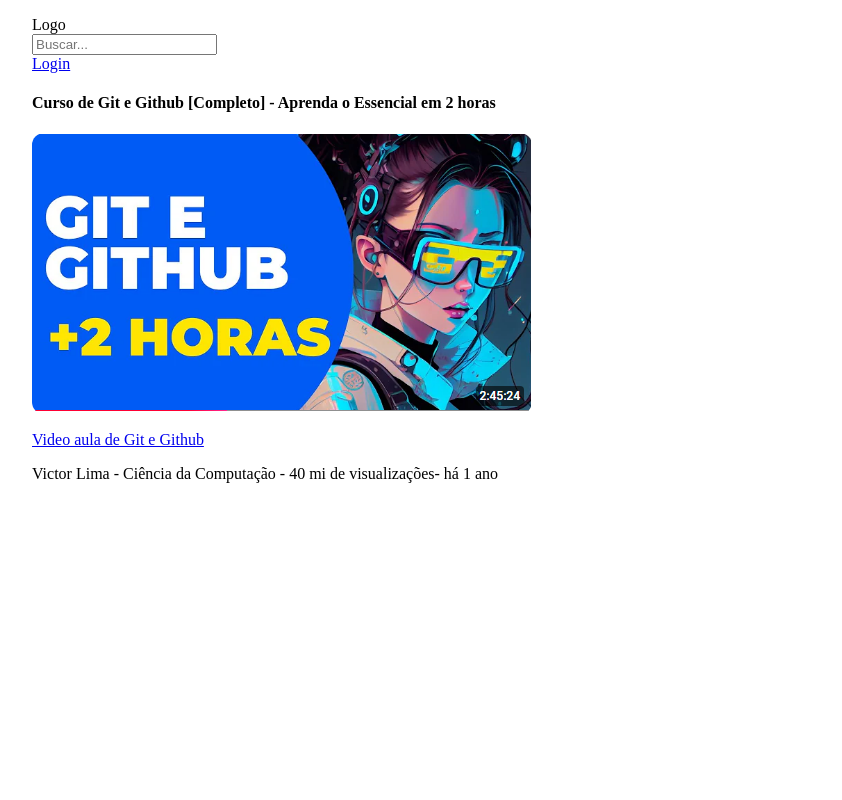
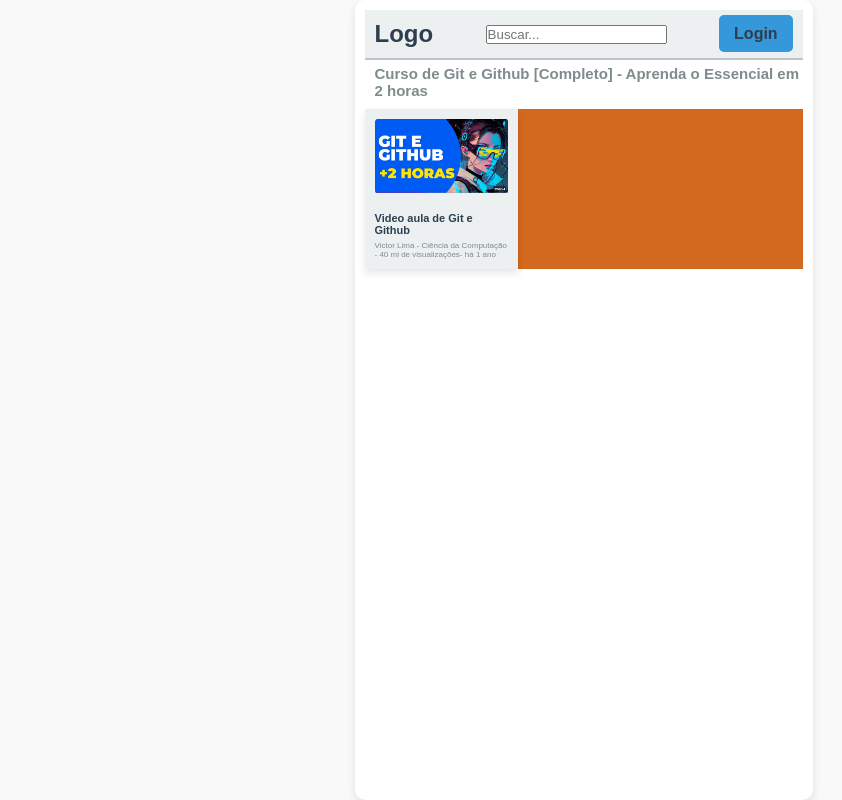
Before and after one commit to narcelioav/curso-de-git-guia-do-programador, a plain HTML site: page index.html in a window 1280 px wide. Shown: the whole page, without its empty margins (16-858 px from the left). Drawn offline with Linux system fonts and the light colour scheme.

Commit message:
Criando o arquivo style css

```diff
--- a/index.html
+++ b/index.html
@@ -4,29 +4,31 @@
 <head>
     <meta charset="UTF-8">
     <meta name="viewport" content="width=device-width, initial-scale=1.0">
+    <link rel="stylesheet" href="style.css">
     <title>Curso de Git e Github</title>
 </head>
 
 <body>
 
-    <div>
+    <div class="caixa">
         <!--<nav>
             <ul>
                 <li></li>
             </ul>
         </nav>-->
-        <dir>
-            <header class="container">
+        <dir class="container">
+            <header class="menu-topo">
                 <div class="logo">Logo</div>
                 <div><input type="text" placeholder="Buscar..."></div>
                 <div class="login"><a href="#">Login</a></div>
             </header>
 
             <div class="recomendados">
-                <H4>Curso de Git e Github [Completo] - Aprenda o Essencial em 2 horas</H4>
+                <h4>Curso de Git e Github [Completo] - Aprenda o Essencial em 2 horas</h4>
             </div>
 
             <div class="conteudo">
+                <div class="videos-recomendados">
                     <img src="img/gitegithub.png" alt="">
                     <a href="https://www.youtube.com/watch?v=192HgwRgOYE&t=7231s" target="_blank">
                         <p class="principal">Video aula de Git e
@@ -34,6 +36,7 @@
                     </a>
                     <p class="secundario">Victor Lima - Ciência da Computação - 40 mi de visualizações- há 1 ano</p>
                 </div>
+            </div>
         </dir>
     </div>
 
--- a/style.css
+++ b/style.css
@@ -0,0 +1,203 @@
+* {
+    margin: 0;
+    padding: 0;
+    box-sizing: border-box;
+}
+
+body {
+    height: 100%;
+    font-family: Arial, sans-serif;
+    background-color: #f9f9f9;
+    display: flex;
+    width: 70%;
+    /* Reduz a largura do conteúdo principal para 70% */
+    margin-left: auto;
+    /* Centraliza o conteúdo */
+    margin-right: auto;
+    /* Centraliza o conteúdo */
+    align-self:
+}
+
+/* Caixa - Contém todo o conteúdo */
+.caixa {
+    display: flex;
+    flex-direction: row;
+    /* Posiciona o menu lateral e o conteúdo lado a lado */
+    max-width: 768px;
+    /* Define uma largura máxima para o conteúdo */
+    margin: 0 auto;
+    /* Centraliza a caixa horizontalmente */
+    height: 100vh;
+    /* Garante que a caixa ocupe 100% da altura da tela */
+}
+
+/* Container principal */
+.container {
+    display: flex;
+    flex-direction: column;
+    padding: 10px;
+    width: 85%;
+    /* O conteúdo ocupa o espaço restante */
+    background-color: #fff;
+    /* Define um fundo branco para destacar o conteúdo */
+    border-radius: 10px;
+    /* Bordas arredondadas para dar um aspecto elegante */
+    box-shadow: 0 4px 10px rgba(0, 0, 0, 0.1);
+    /* Sombra sutil */
+}
+
+/* Menu Topo */
+.menu-topo {
+    display: flex;
+    justify-content: space-between;
+    align-items: center;
+    background-color: #ecf0f1;
+    padding: 10px;
+    border-bottom: 2px solid #bdc3c7;
+
+}
+
+.menu-topo .logo {
+    font-size: 24px;
+    font-weight: bold;
+    color: #2c3e50;
+    cursor: pointer;
+}
+
+.menu-topo .busca input {
+    padding: 10px;
+    width: 300px;
+    border: 1px solid #bdc3c7;
+    border-radius: 5px;
+    outline: none;
+}
+
+.menu-topo .busca input:focus {
+    border-color: #3498db;
+    box-shadow: 0 0 5px rgba(52, 152, 219, 0.5);
+}
+
+/* Remove o sublinhado dos links */
+.menu-topo .login a {
+    text-decoration: none;
+    font-weight: bold;
+    color: #2c3e50;
+    background-color: #3498db;
+    padding: 10px 15px;
+    border-radius: 5px;
+    transition: background-color 0.3s;
+
+}
+
+/* Mantém o sublinhado removido ao passar o mouse sobre os links */
+.menu-topo .login a:hover {
+    text-decoration: none;
+    background-color: #2980b9;
+    cursor: pointer;
+}
+
+/* Títulos e Recomendados */
+.recomendados {
+    /*Margin é o rspaço externo da div
+        Pedding é o espaço interno*/
+    margin-bottom: 10px;
+    margin-left: 10px;
+}
+
+.recomendados h4 {
+    font-size: 15px;
+    color: #7f8c8d;
+    margin-top: 5px;
+}
+
+.conteudo {
+    background-color: chocolate;
+    display: flex;
+    /*Apresentar as div's em linha*/
+    flex-wrap: wrap;
+    /*Limitar as div's dentro da div conteudo, quebra a linha da div*/
+}
+
+.conteudo a {
+    text-decoration: none;
+}
+
+.videos-recomendados {
+    /*
+    margin-left: 10px;
+    width: 200px;
+    height: 200px;
+    */
+    width: 35%;
+    background-color: #ecf0f1;
+    padding: 10px;
+    /*espaço na laterais*/
+    /*border-radius: 10px;*/
+    box-shadow: 0 4px 8px rgba(0, 0, 0, 0.1);
+    /*O espaço entre as box*/
+    margin-bottom: 0px;
+    transition: transform 0.3s, box-shadow 0.3s;
+    text-align: center;
+}
+
+/*
+.videos-recomendados:hover {
+    transform: scale(1.05);
+    box-shadow: 0 6px 12px rgba(0, 0, 0, 0.15);
+}
+*/
+.videos-recomendados img {
+    width: 100%;
+    height: auto;
+    /*border-radius: 10px;*/
+}
+
+.principal {
+    font-weight: bold;
+    color: #2c3e50;
+    margin: 15px 0 5px;
+    font-size: 11px;
+    text-align: left;
+    /* Alinha o texto principal à esquerda */
+    text-decoration: none;
+}
+
+.secundario {
+    font-size: 8px;
+    color: #7f8c8d;
+    text-align: left;
+    /* Alinha o texto secundário à esquerda */
+    text-decoration: none;
+}
+
+strong {
+    font-weight: bold;
+}
+
+/* Responsividade */
+@media (max-width: 1200px) {
+    .videos-recomendados {
+        width: 48%;
+    }
+}
+
+@media (max-width: 768px) {
+    .container {
+        width: 90%;
+        /* Aumenta a largura em telas menores */
+        margin-left: 5px;
+        /* Ajusta para corresponder à largura reduzida do menu lateral em telas pequenas */
+    }
+
+    .menu-lateral {
+        width: 100px;
+    }
+
+    .menu-topo .busca input {
+        width: 200px;
+    }
+
+    .videos-recomendados {
+        width: 50%;
+    }
+}
```
Also changed, not shown: curso_git.txt (added), 1 other file. Lines whose indentation alone changed are shown as unchanged.
